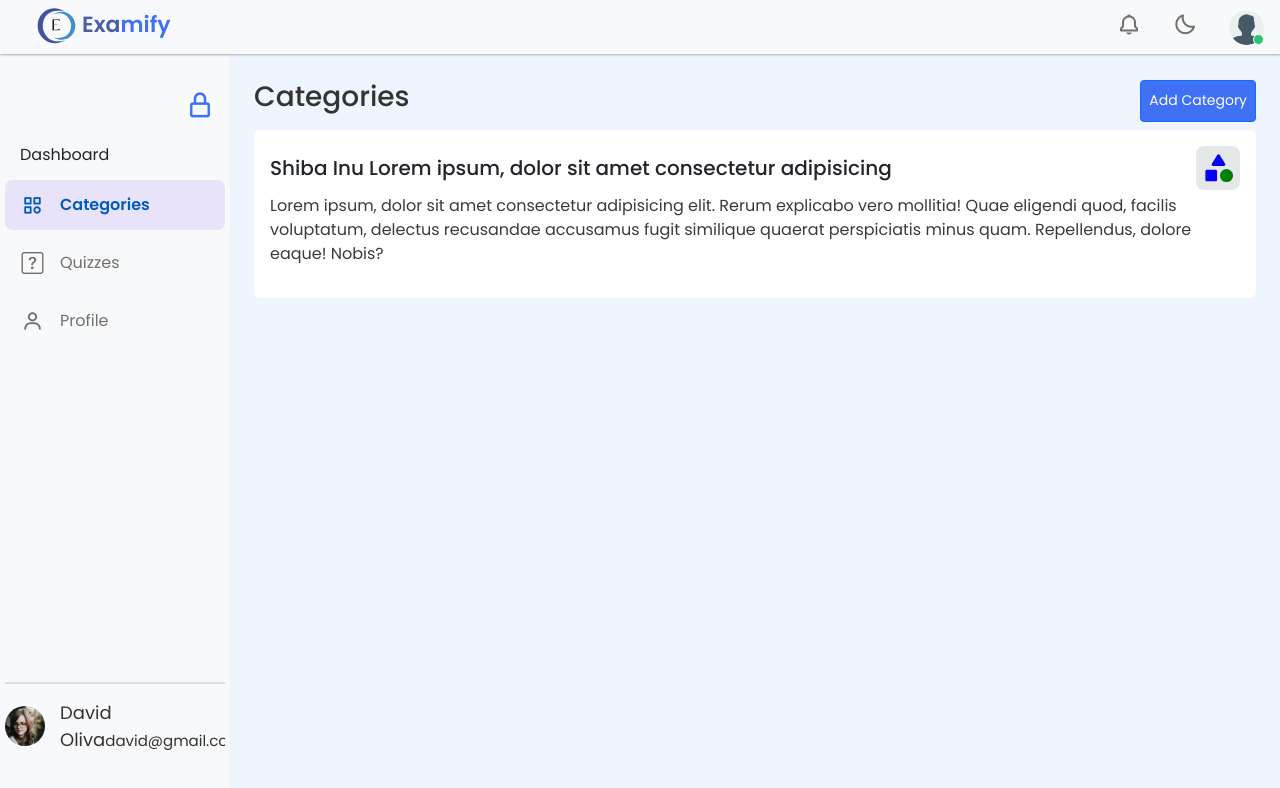
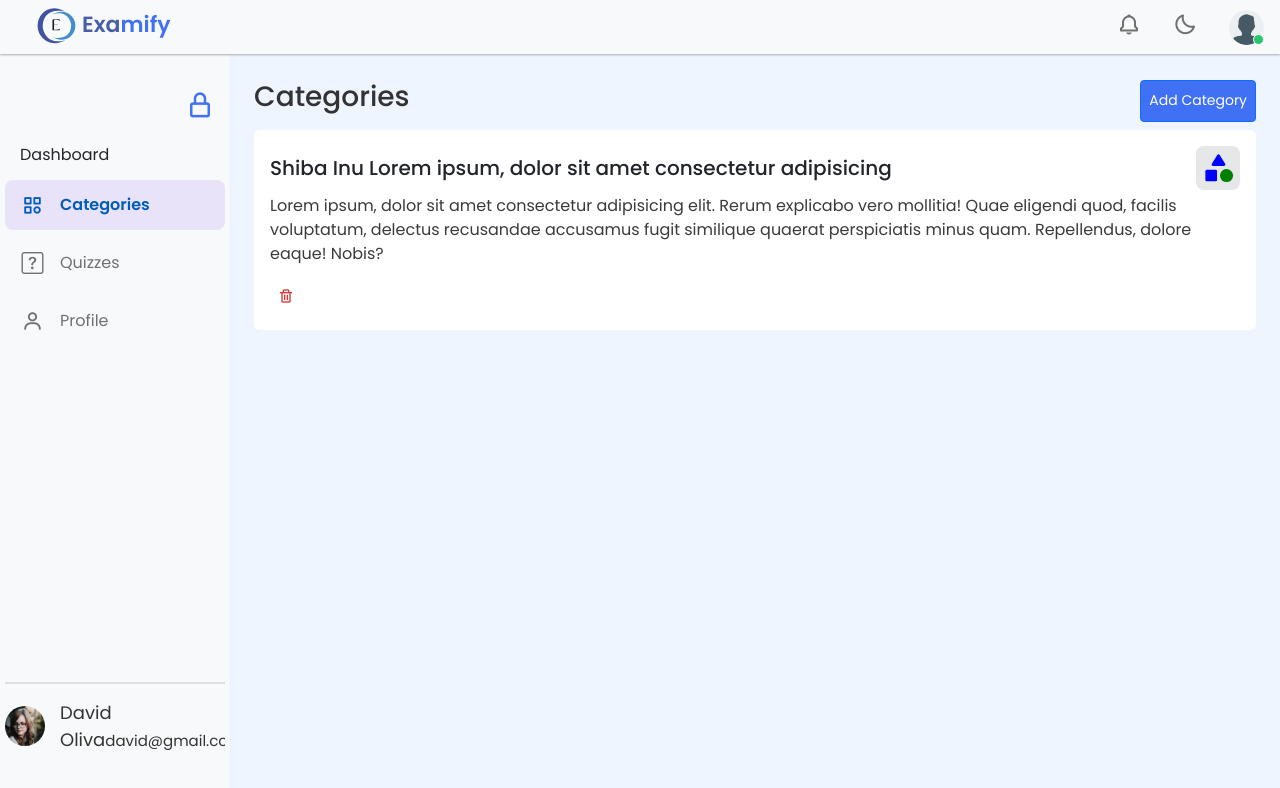
Before and after one commit to SanjayRawat123/examify-app, an Angular app: page /admin/categories in a window 1280 px wide. Shown: the top 788 px of the page. Built offline with nearby package versions, Linux system fonts and the light colour scheme.

Commit message:
added delete button on category card

```diff
--- a/src/app/admin/components/categories/categories.component.html
+++ b/src/app/admin/components/categories/categories.component.html
@@ -31,6 +31,9 @@
             </p>
             <div class="w-100">
 
+                <button type="button" class="btn-flat btn-flat-blue">
+                    <i class='bx bx-trash'></i>
+                </button>
             </div>
         </div>
     </div>
--- a/src/app/admin/components/categories/categories.component.scss
+++ b/src/app/admin/components/categories/categories.component.scss
@@ -13,16 +13,21 @@
         height: 44px;
         background-color: #82868b33;
         border-radius: 8px;
-        & svg{
+
+        & svg {
             width: 35px;
             height: 35px;
         }
+
         .secondary-color {
-            fill: green; /* Change to your desired color */
-          }
-          .primary-color {
-            fill: blue; /* Change to your desired color */
-          }
+            fill: green;
+            /* Change to your desired color */
+        }
+
+        .primary-color {
+            fill: blue;
+            /* Change to your desired color */
+        }
     }
 
     .list-group-item {
@@ -53,3 +58,27 @@
     height: auto;
     border-radius: 50%;
 }
+
+// .btn .icon-btn{
+//     padding: .715rem .736rem;
+//     background-color: red;
+// }
+
+
+.btn-flat {
+    background-color: transparent;
+    color: #333;
+    padding: 4px 8px;
+    border-radius: 5px;
+    cursor: pointer;
+    transition: background-color 0.3s ease;
+    border: none;
+}
+
+.btn-flat-blue {
+    color: rgb(220, 52, 53);
+}
+
+.btn-flat-blue:hover {
+    background-color: rgba(220, 52, 53, .2);
+}
--- a/src/app/home/components/navbar/navbar.component.html
+++ b/src/app/home/components/navbar/navbar.component.html
@@ -16,7 +16,7 @@
         <ul class="navbar-nav ml-auto">
             <li class="nav-item" (click)="toggleTheme()">
                 <a class="nav-link dark-light">
-                    <i *ngIf="!isDarkMode" class="bx bx-moon" id="DarkMode" style="font-size: 24px;"></i>
+                    <i *ngIf="!isDarkMode" class="bx bx-moon" id="DarkMode" ></i>
                     <i *ngIf="isDarkMode" class="bx bx-sun" id="light-mode"></i>
                 </a>
             </li>
```
